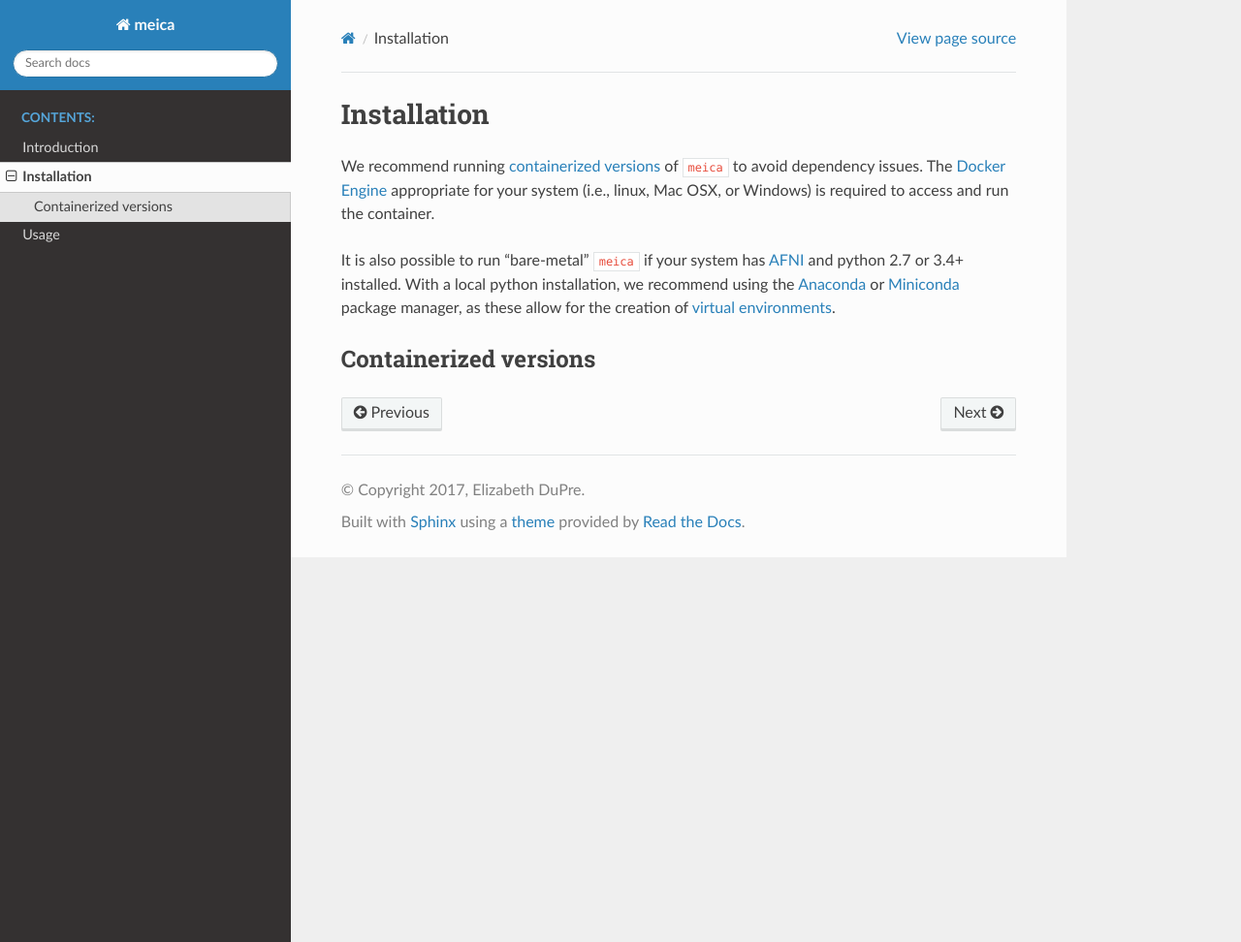
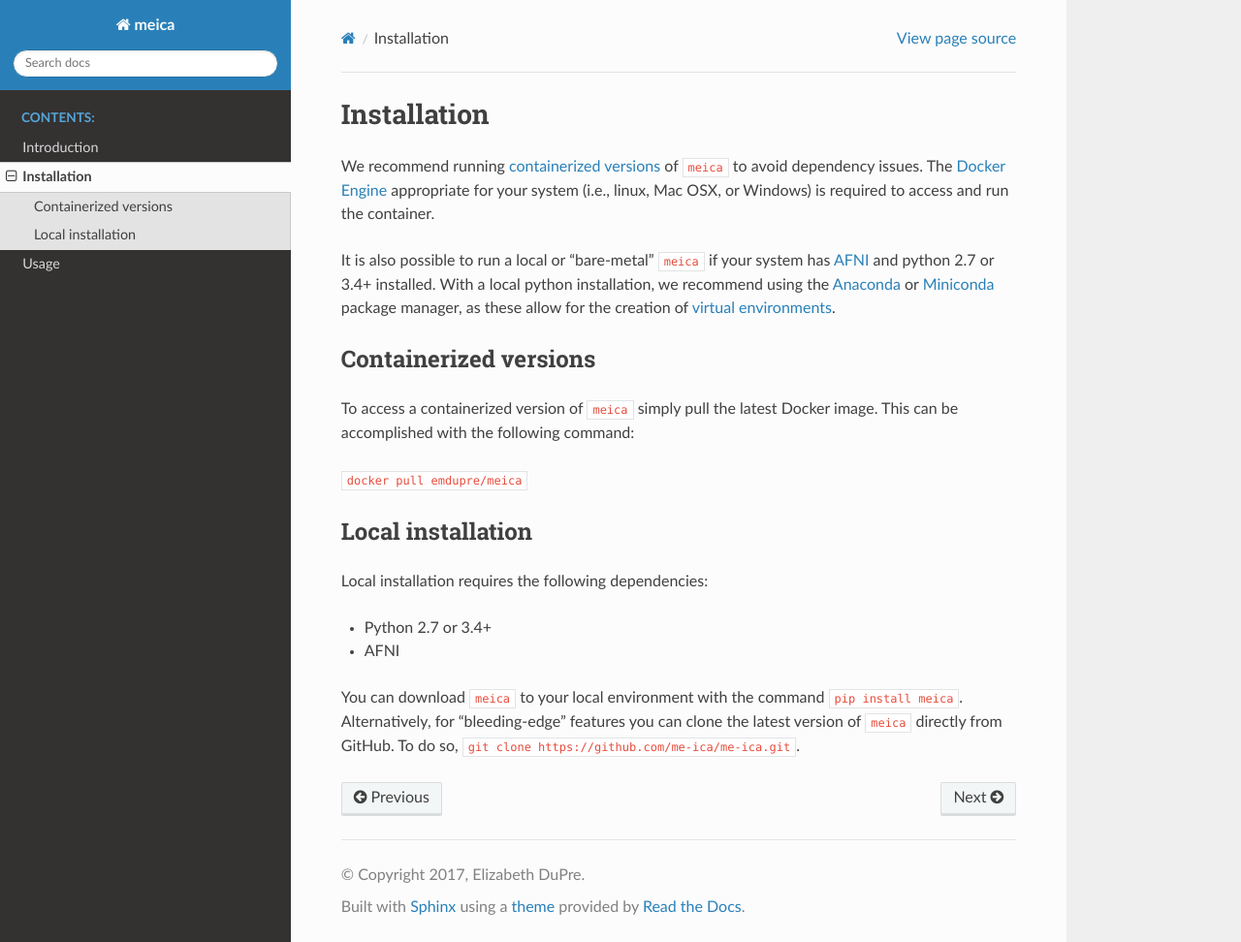
Before and after one commit to ME-ICA/me-ica, a Sphinx documentation site: the page built from docs/installation.rst, in a window 1280 px wide and 972 px high. Shown: the whole window at 97% size. Built offline with Sphinx 7.4.7 and the Read the Docs theme 2.0.0, drawn with Linux system fonts in a browser that asks for light colours.

Commit message:
[DOC] minor documentation updates

```diff
--- a/docs/installation.rst
+++ b/docs/installation.rst
@@ -6,7 +6,7 @@ The `Docker Engine`_ appropriate for your system (i.e., linux, Mac OSX, or Windo
 
 .. _Docker Engine: https://docs.docker.com/engine/installation/
 
-It is also possible to run "bare-metal" ``meica`` if your system has `AFNI`_ and python 2.7 or 3.4+ installed.
+It is also possible to run a local or "bare-metal" ``meica`` if your system has `AFNI`_ and python 2.7 or 3.4+ installed.
 With a local python installation, we recommend using the `Anaconda`_ or `Miniconda`_ package manager, as these allow for the creation of `virtual environments`_.
 
 .. _AFNI: https://afni.nimh.nih.gov/
@@ -16,3 +16,20 @@ With a local python installation, we recommend using the `Anaconda`_ or `Minicon
 
 Containerized versions
 ----------------------
+
+To access a containerized version of ``meica`` simply pull the latest Docker image.
+This can be accomplished with the following command:
+
+``docker pull emdupre/meica``
+
+Local installation
+------------------
+
+Local installation requires the following dependencies:
+
+* Python 2.7 or 3.4+
+* AFNI
+
+You can download ``meica`` to your local environment with the command ``pip install meica``.
+Alternatively, for "bleeding-edge" features you can clone the latest version of ``meica`` directly from GitHub.
+To do so, ``git clone https://github.com/me-ica/me-ica.git``.
```
Also changed, not shown: docs/introduction.rst (+5 -5 lines).
